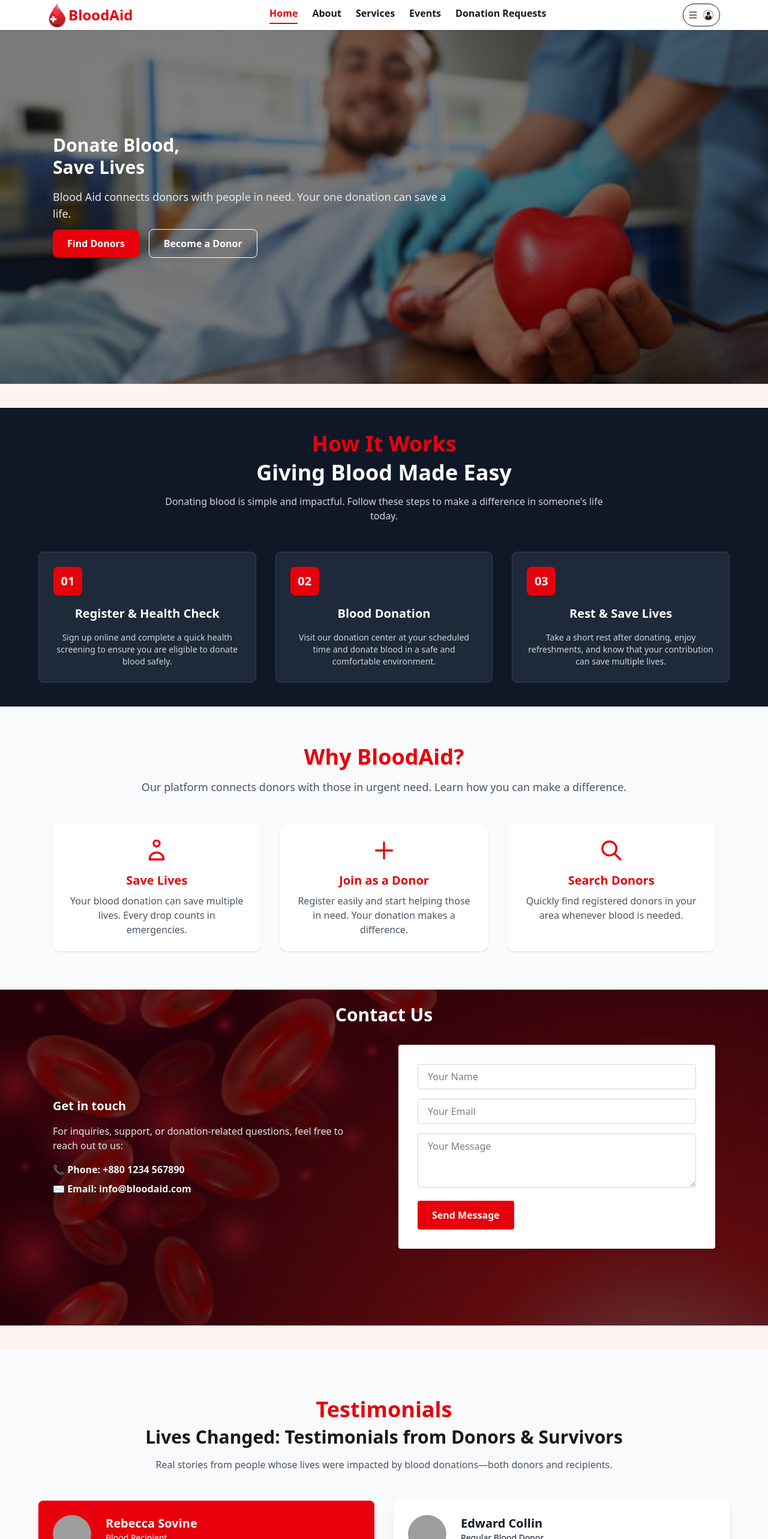
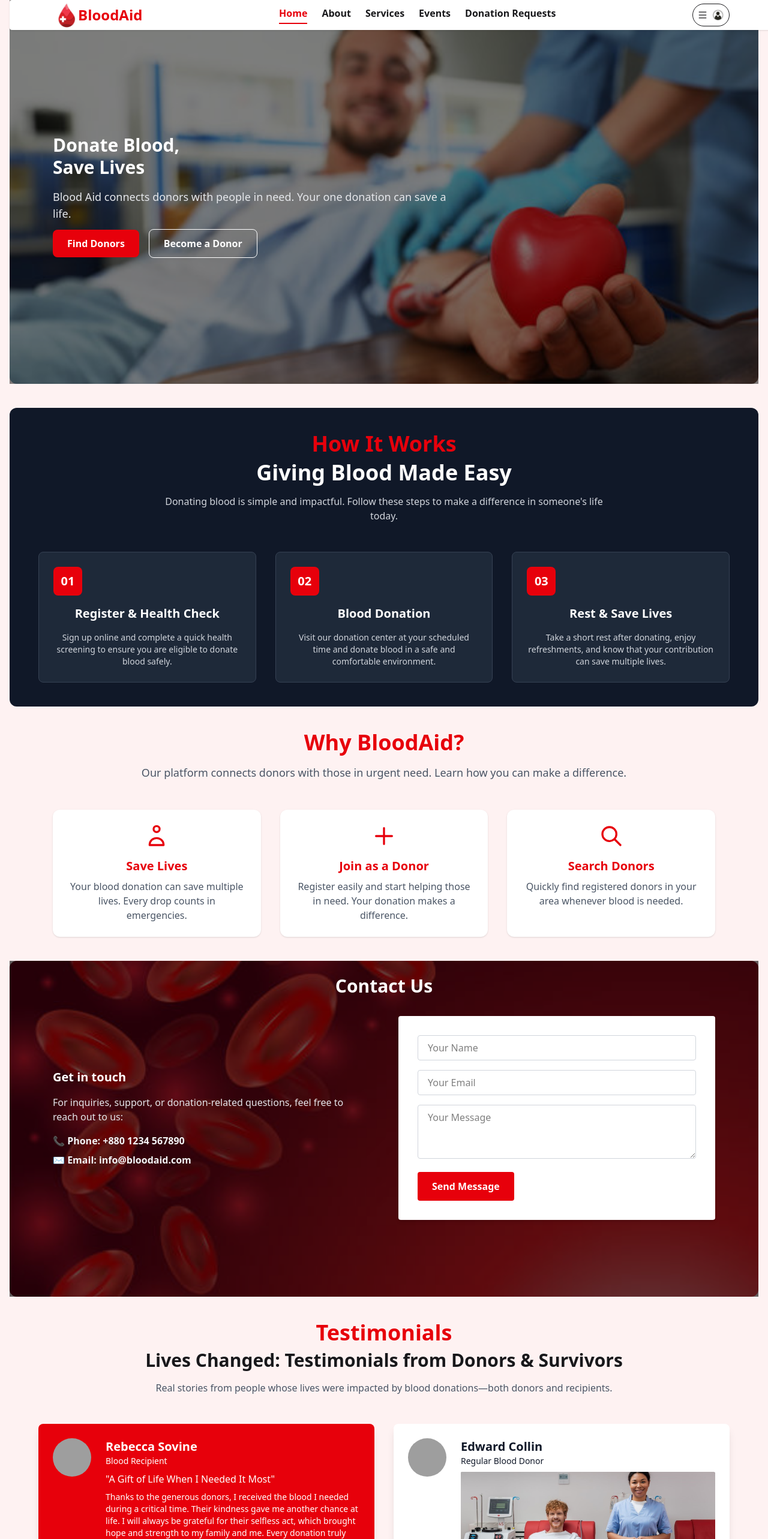
Before and after one commit to marufaakter1947/Blood-Aid, a React (Vite) app: page / in a window 1280 px wide. Shown: the top 2566 px of the page at 60% size. Built offline with nearby package versions, Linux system fonts and the light colour scheme; no server answers; grey boxes are pictures that could not be loaded.

Commit message:
HomePage design done

```diff
--- a/src/Component/Banner/Banner.jsx
+++ b/src/Component/Banner/Banner.jsx
@@ -5,7 +5,7 @@ import heroImage from "../../assets/images/Blood-Hero.jpg";
 const Banner = () => {
   return (
     <section
-      className="relative h-[80vh] flex items-center bg-cover bg-center bg-no-repeat"
+      className="relative h-[80vh] flex items-center bg-cover bg-center bg-no-repeat mx-4 rounded-xl"
       style={{ backgroundImage: `url(${heroImage})` }}
     >
       {/* Dark Overlay */}
--- a/src/Component/ContactUs/ContactUs.jsx
+++ b/src/Component/ContactUs/ContactUs.jsx
@@ -18,7 +18,7 @@ const ContactUs = () => {
 
   return (
     <section
-  className="relative min-h-[70vh] bg-cover bg-center bg-no-repeat mb-10 "
+  className="relative min-h-[70vh] bg-cover bg-center bg-no-repeat  mx-4 rounded-xl"
   style={{ backgroundImage: `url(${contactBg})` }}
 >
   <div className="absolute inset-0 bg-black/60 z-10"></div>
--- a/src/Component/Featured/Featured.jsx
+++ b/src/Component/Featured/Featured.jsx
@@ -65,7 +65,7 @@ const features = [
 
 const Featured = () => {
   return (
-    <section className="py-16 bg-gray-50">
+    <section className="py-10 mx-4">
       <div className="max-w-6xl mx-auto px-6 text-center">
         <h2 className="text-3xl md:text-4xl font-bold text-red-600">
           Why BloodAid?
--- a/src/Component/HowItWorks/HowItWorks.jsx
+++ b/src/Component/HowItWorks/HowItWorks.jsx
@@ -23,7 +23,7 @@ const HowItWorks = () => {
   ];
 
   return (
-    <section className="bg-gray-900 text-white py-10 px-4 mt-10">
+    <section className="bg-gray-900 text-white py-10 rounded-xl px-4 mx-4 mt-10">
       <div className="max-w-6xl mx-auto text-center">
         <p className="text-red-600 font-bold mb-2 text-3xl md:text-4xl">How It Works</p>
         <h2 className="text-3xl md:text-4xl font-bold mb-4">
--- a/src/Component/Shared/Footer/Footer.jsx
+++ b/src/Component/Shared/Footer/Footer.jsx
@@ -7,7 +7,7 @@ const Footer = () => {
   const currentYear = new Date().getFullYear();
 
   return (
-    <footer className="bg-linear-to-r from-[#BC1823] to-[#3f060a] py-10 px-6 rounded-xl  text-white">
+    <footer className="bg-linear-to-r from-[#BC1823] to-[#3f060a] py-10 mx-4 rounded-xl  text-white">
       <div className="container mx-auto grid grid-cols-1 md:grid-cols-3 gap-8 text-center md:text-left">
         <div className="flex flex-col items-center md:items-start">
           <div className="flex flex-col items-center md:items-start gap-2">
--- a/src/Component/Shared/Navbar/Navbar.jsx
+++ b/src/Component/Shared/Navbar/Navbar.jsx
@@ -19,7 +19,7 @@ const Navbar = () => {
   const [isOpen, setIsOpen] = useState(false);
 
   return (
-    <div className="fixed w-full bg-white z-50 shadow">
+    <div className="fixed w-full bg-white z-50 shadow mx-4 rounded">
       <div className="py-1">
         <Container>
           <div className="flex justify-between items-center">
--- a/src/Component/Testimonials/Testimonials.jsx
+++ b/src/Component/Testimonials/Testimonials.jsx
@@ -29,7 +29,7 @@ const testimonials = [
 
 const Testimonials = () => {
   return (
-    <section className="bg-gray-50 py-20 px-4">
+    <section className=" py-10 px-4">
       <div className="max-w-6xl mx-auto">
         <p className="text-red-600 font-bold mb-2 text-3xl md:text-4xl text-center">Testimonials</p>
         <h2 className="text-2xl md:text-3xl font-bold mb-4 text-center">
--- a/src/layouts/MainLayout.jsx
+++ b/src/layouts/MainLayout.jsx
@@ -5,7 +5,7 @@ import Footer from '../Component/Shared/Footer/Footer'
 import Navbar from '../Component/Shared/Navbar/Navbar'
 const MainLayout = () => {
   return (
-    <div>
+    <div className='bg-red-50'>
       <Navbar />
       <div className=' min-h-[calc(100vh-68px)] bg-red-50'>
         <Outlet />
```
